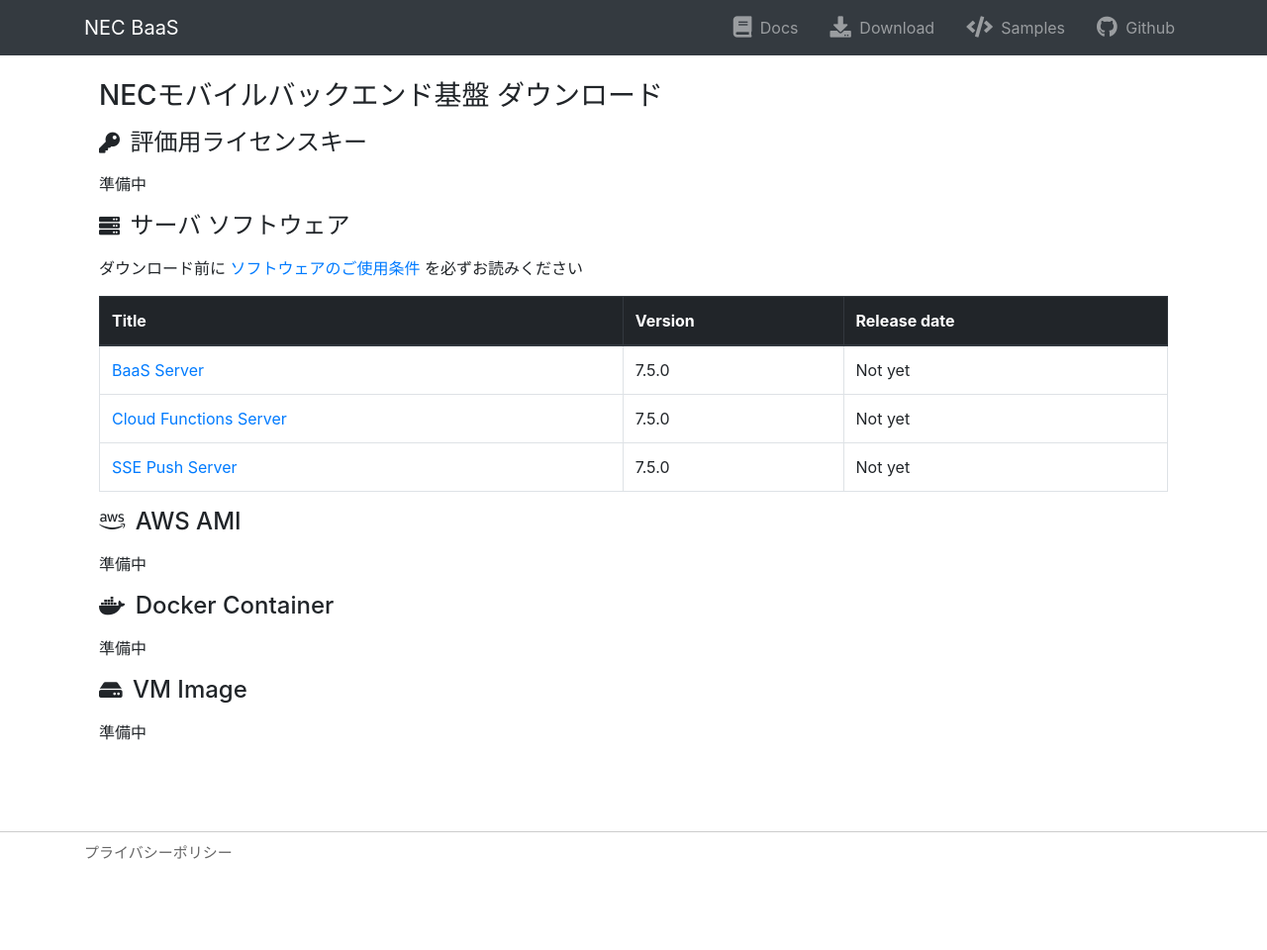
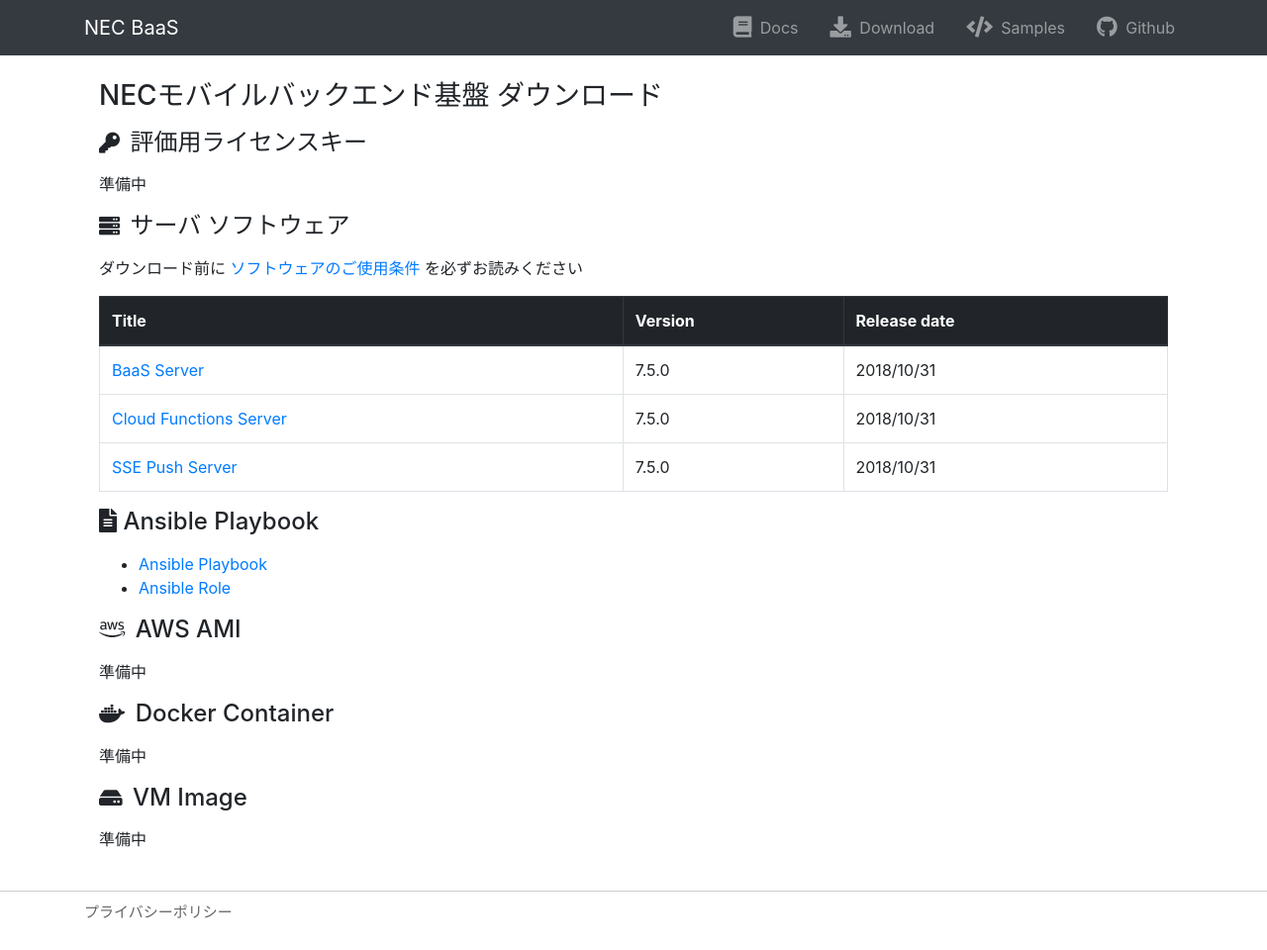
Before and after one commit to nec-baas/nec-baas.github.io, a Jekyll site: the page built from downloads.html, in a window 1280 px wide. Shown: the whole page at 99% size. Built offline with Jekyll 4.4.1, drawn with Linux system fonts in a browser that asks for light colours; nearby versions of some CDN libraries; before the commit the page ends 900 px from its top, so only the background shows below that.

Commit message:
downloads: Ansible Playbook 追記他

```diff
--- a/downloads.html
+++ b/downloads.html
@@ -27,20 +27,27 @@
                 <tr>
                     <td><a href="https://github.com/nec-baas/baas-server/releases">BaaS Server</a></td>
                     <td>7.5.0</td>
-                    <td>Not yet</td>
+                    <td>2018/10/31</td>
                 </tr>
                 <tr>
                     <td><a href="https://github.com/nec-baas/cloudfn-server/releases">Cloud Functions Server</a></td>
                     <td>7.5.0</td>
-                    <td>Not yet</td>
+                    <td>2018/10/31</td>
                 </tr>
                 <tr>
                     <td><a href="https://github.com/nec-baas/ssepush-server/releases">SSE Push Server</a></td>
                     <td>7.5.0</td>
-                    <td>Not yet</td>
+                    <td>2018/10/31</td>
                 </tr>
                 </tbody>
             </table>
+
+            <h4 class="pb-2"><i class="fas fa-file-alt"></i> Ansible Playbook</h4>
+
+            <ul>
+              <li><a href="https://github.com/nec-baas/ansible-playbook-necbaas-server">Ansible Playbook</a>
+              <li><a href="https://github.com/nec-baas/ansible-role-necbaas-server">Ansible Role</a>
+            </ul>
 
             <h4 class="pb-2"><i class="fab fa-aws fa-sm pr-1"></i> AWS AMI</h4>
 
```
